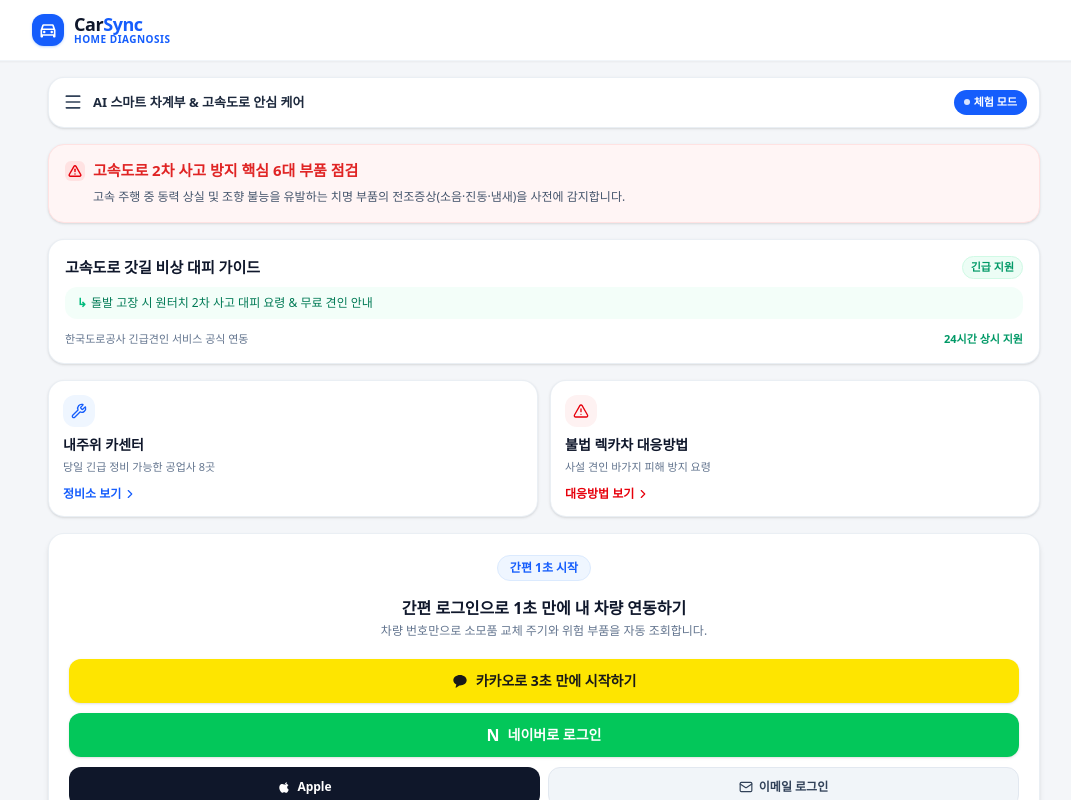
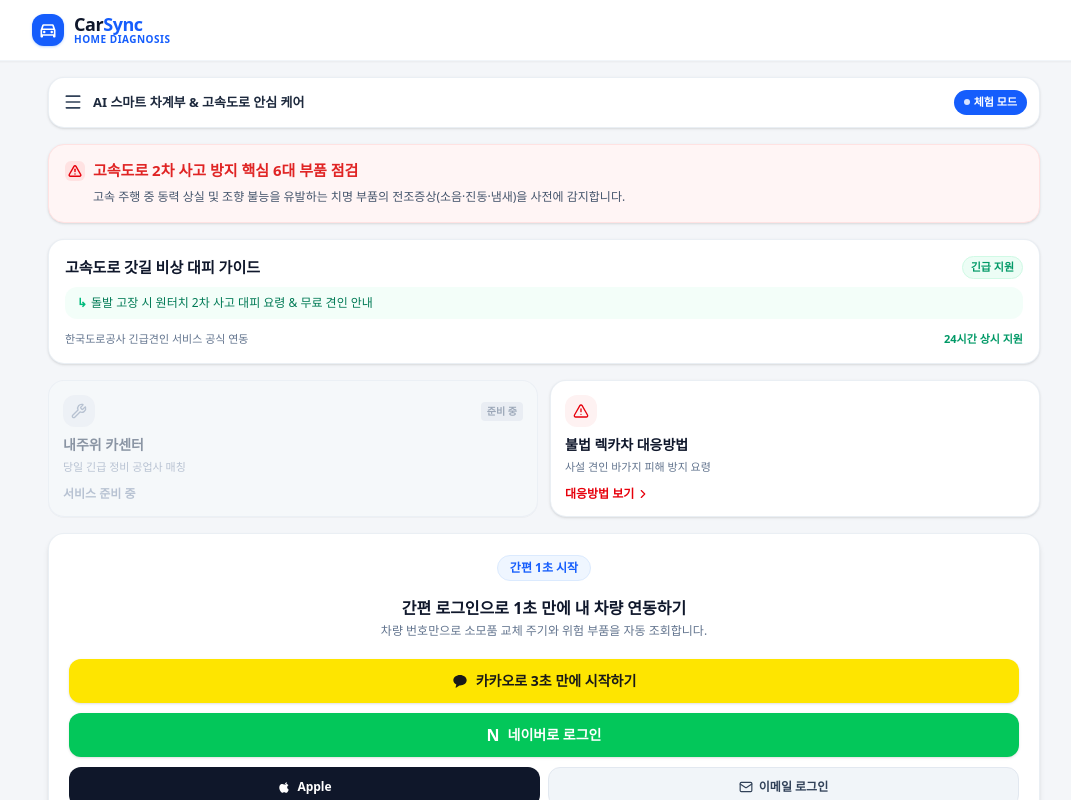
Before and after one commit to wlsgns9607-blip/1008_jinhun, a React (Vite) app: page / in a window 1280 px wide. Shown: the top 800 px of the page, without its empty margins (96-1167 px from the left). Built offline with nearby package versions, Linux system fonts and the light colour scheme; a web font is replaced by a local one.

Commit message:
refactor: 인트로 화면 '내주위 카센터' 버튼 비활성화(서비스 준비 중) 처리

```diff
--- a/src/components/IntroScreen.tsx
+++ b/src/components/IntroScreen.tsx
@@ -117,24 +117,28 @@ export const IntroScreen: React.FC<IntroScreenProps> = ({
 
         {/* Quick Dual Cards */}
         <div className="grid grid-cols-2 gap-3">
-          {/* Card 1: 내주위 카센터 */}
+          {/* Card 1: 내주위 카센터 (비활성화) */}
           <div
             id="quick-card-repair-shops"
-            onClick={onGoToShops}
-            className="bg-white rounded-2xl p-3.5 border border-slate-200/70 shadow-sm cursor-pointer hover:border-blue-300 transition-all flex flex-col justify-between"
+            className="bg-slate-50/80 rounded-2xl p-3.5 border border-slate-200/80 shadow-2xs flex flex-col justify-between cursor-not-allowed select-none opacity-60"
+            title="현재 비활성화된 기능입니다"
           >
             <div>
-              <div className="w-8 h-8 rounded-xl bg-blue-50 text-blue-600 flex items-center justify-center mb-2">
-                <Wrench className="w-4 h-4" />
+              <div className="flex items-center justify-between mb-2">
+                <div className="w-8 h-8 rounded-xl bg-slate-200/70 text-slate-400 flex items-center justify-center">
+                  <Wrench className="w-4 h-4" />
+                </div>
+                <span className="text-[10px] font-bold px-1.5 py-0.5 rounded bg-slate-200 text-slate-500">
+                  준비 중
+                </span>
               </div>
-              <h4 className="font-bold text-slate-900 text-sm">내주위 카센터</h4>
-              <p className="text-[11px] text-slate-500 mt-1 leading-snug">
-                당일 긴급 정비 가능한 공업사 8곳
+              <h4 className="font-bold text-slate-600 text-sm">내주위 카센터</h4>
+              <p className="text-[11px] text-slate-400 mt-1 leading-snug">
+                당일 긴급 정비 공업사 매칭
               </p>
             </div>
-            <div className="mt-3 flex items-center text-xs font-bold text-blue-600">
-              <span>정비소 보기</span>
-              <ChevronRight className="w-3.5 h-3.5 ml-0.5" />
+            <div className="mt-3 flex items-center text-xs font-semibold text-slate-400">
+              <span>서비스 준비 중</span>
             </div>
           </div>
 
```
